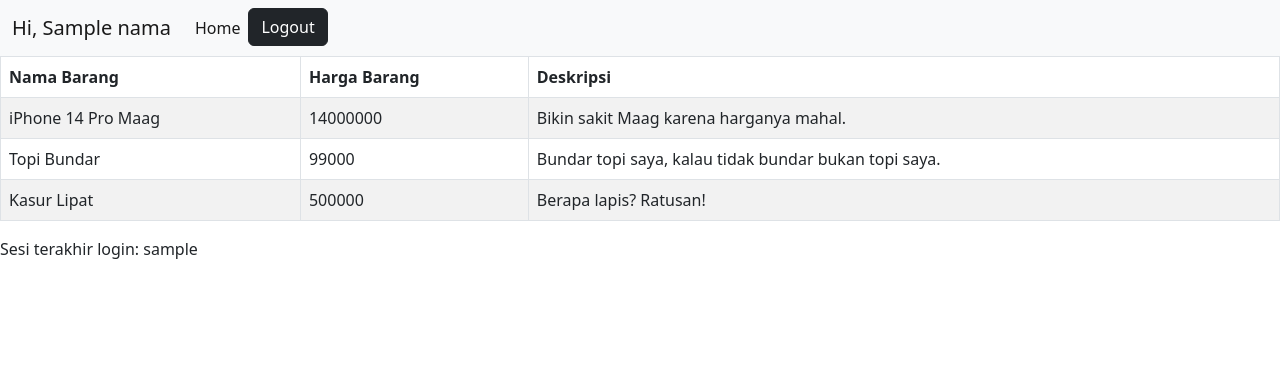
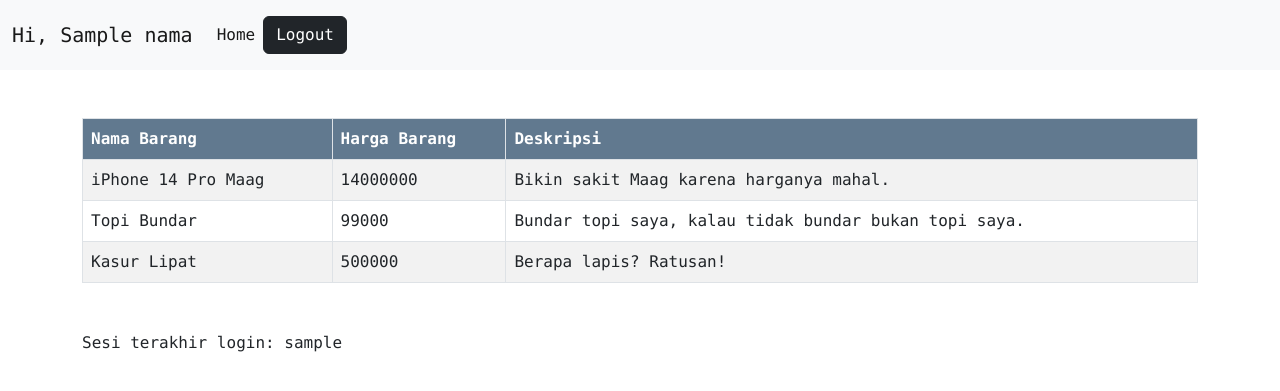
Before and after one commit to catherineeangel/django-pbp, a Django app: template wishlist/templates/wishlist.html in a window 1280 px wide. Shown: the top 391 px of the page. Run offline with Django 4.2, Linux system fonts and the light colour scheme; data comes from the database, SQL or seed files in the repository; tables that the repository leaves empty hold one stand-in row (values such as "Sample post"); the template is opened without the code that fills it: values that come from a table or form of the project are taken from there, most other values are stand-ins (such as "Sample title", 1, 10 or a date in 2020).

Commit message:
edit style

```diff
--- a/static/css/style.css
+++ b/static/css/style.css
@@ -0,0 +1,7 @@
+body {
+  font-family: 'Monaco', monospace ;
+}
+thead tr {
+  background-color: #61798f;
+  color: white;
+}
--- a/wishlist/templates/wishlist.html
+++ b/wishlist/templates/wishlist.html
@@ -8,20 +8,22 @@
           <span class="navbar-toggler-icon"></span>
         </button>
         <div class="collapse navbar-collapse" id="navbarNav">
-          <ul class="navbar-nav">
+          <ul class="navbar-nav mr-auto">
             <li class="nav-item">
               <a class="nav-link active" aria-current="page" href="{% url 'example_app:index' %}">Home</a>
             </li>
-            <li class="nav-item">
+        </ul>
+        <span class="navbar-text">
             <button class="btn btn-dark" onclick="location.href=`{% url 'wishlist:logout' %}`">Logout</button>
-            </li>
-          </ul>
+        </span>
         </div>
     </div>
 </nav>
 
-<table class="table table-striped table-bordered">
-    <thead class="thead-dark">
+<div class="container ">
+
+    <table class="table table-striped table-bordered my-5">
+        <thead >
             <tr>
                 <th scope="col">Nama Barang</th>
                 <th scope="col">Harga Barang</th>
@@ -39,6 +41,7 @@
     </table>
 
     <p>Sesi terakhir login: {{ last_login }}</p>
+</div>
 
 
 {% endblock content %}
```
Also changed, not shown: wishlist/templates/login.html (+6 -4 lines). Lines whose indentation alone changed are shown as unchanged.
